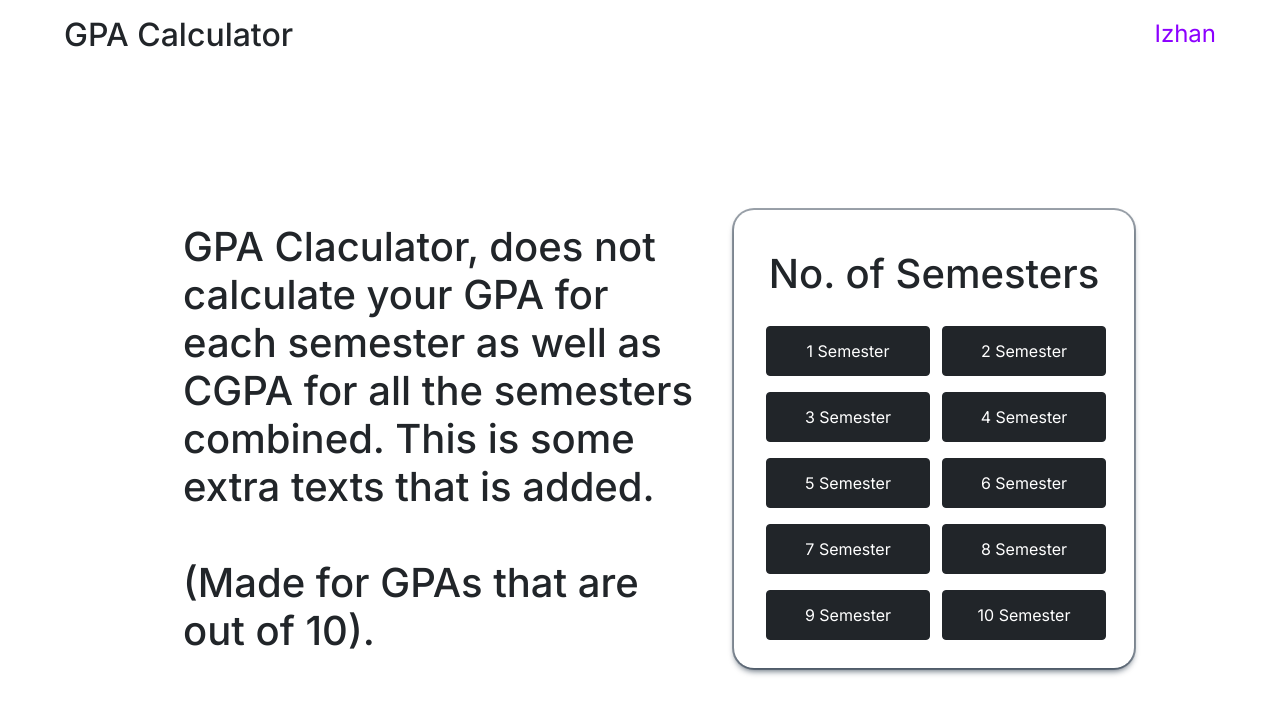
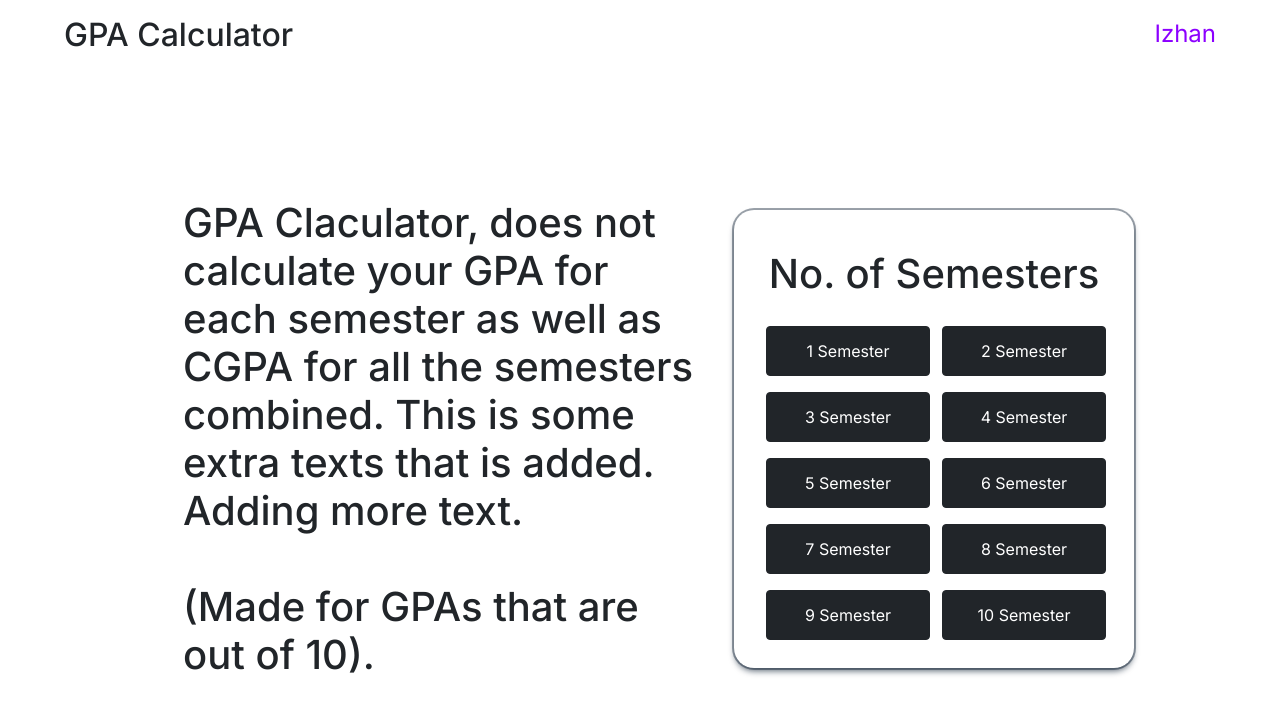
Before and after one commit to babu-izhan-5001312/gpa-calculator, a React (Create React App) app: page / in a window 1280 px wide. Shown: the top 714 px of the page. Built offline with nearby package versions, Linux system fonts and the light colour scheme; the HTML template or start-up script is replaced by a standard one.

Commit message:
added some text changes

```diff
--- a/src/components/SelectNoOfSemesters.js
+++ b/src/components/SelectNoOfSemesters.js
@@ -7,7 +7,7 @@ const SelectNoOfSemesters = ({ setNoOfSemesters }) => {
       <div className="col-12 col-md-6">
         <h1 className="description">
           GPA Claculator, does not calculate your GPA for each semester as well as CGPA
-          for all the semesters combined. This is some extra texts that is added.
+          for all the semesters combined. This is some extra texts that is added. Adding more text.
           <br />
           <br /> (Made for GPAs that are out of 10).
         </h1>
```
